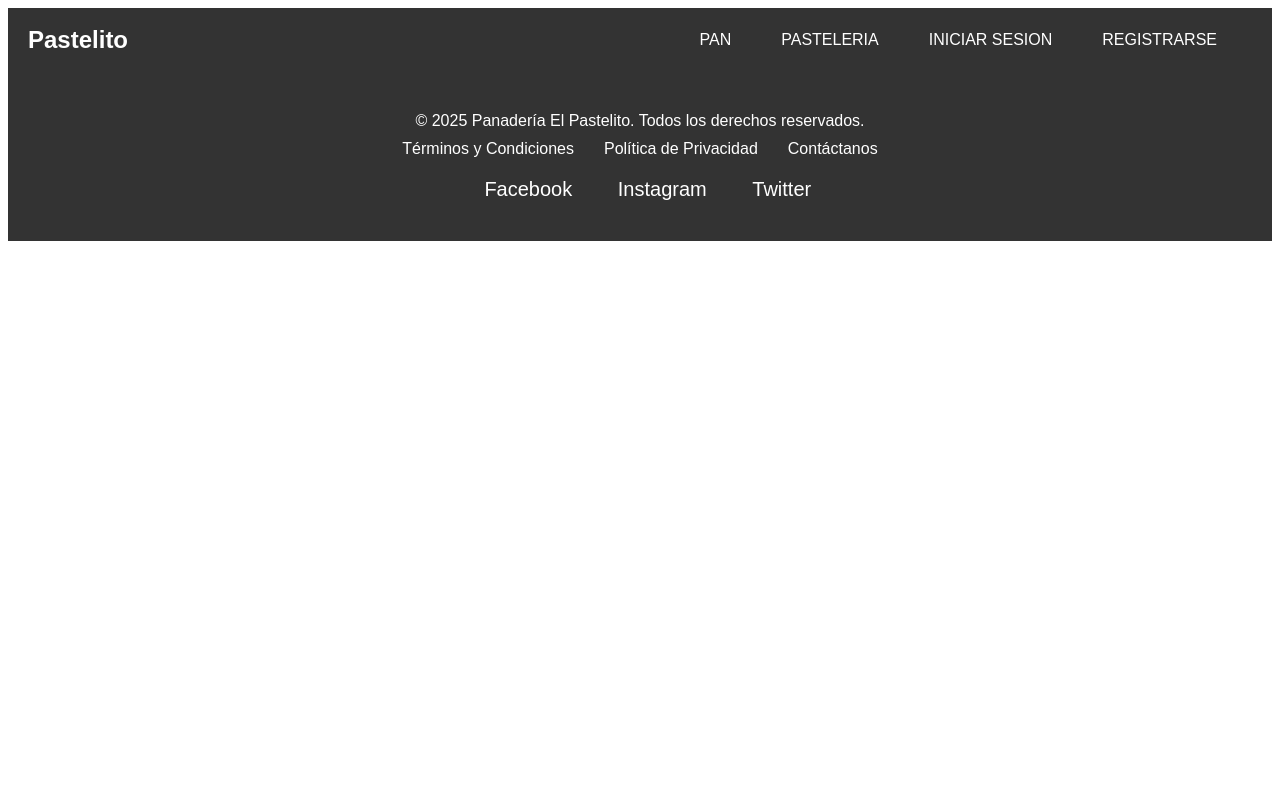
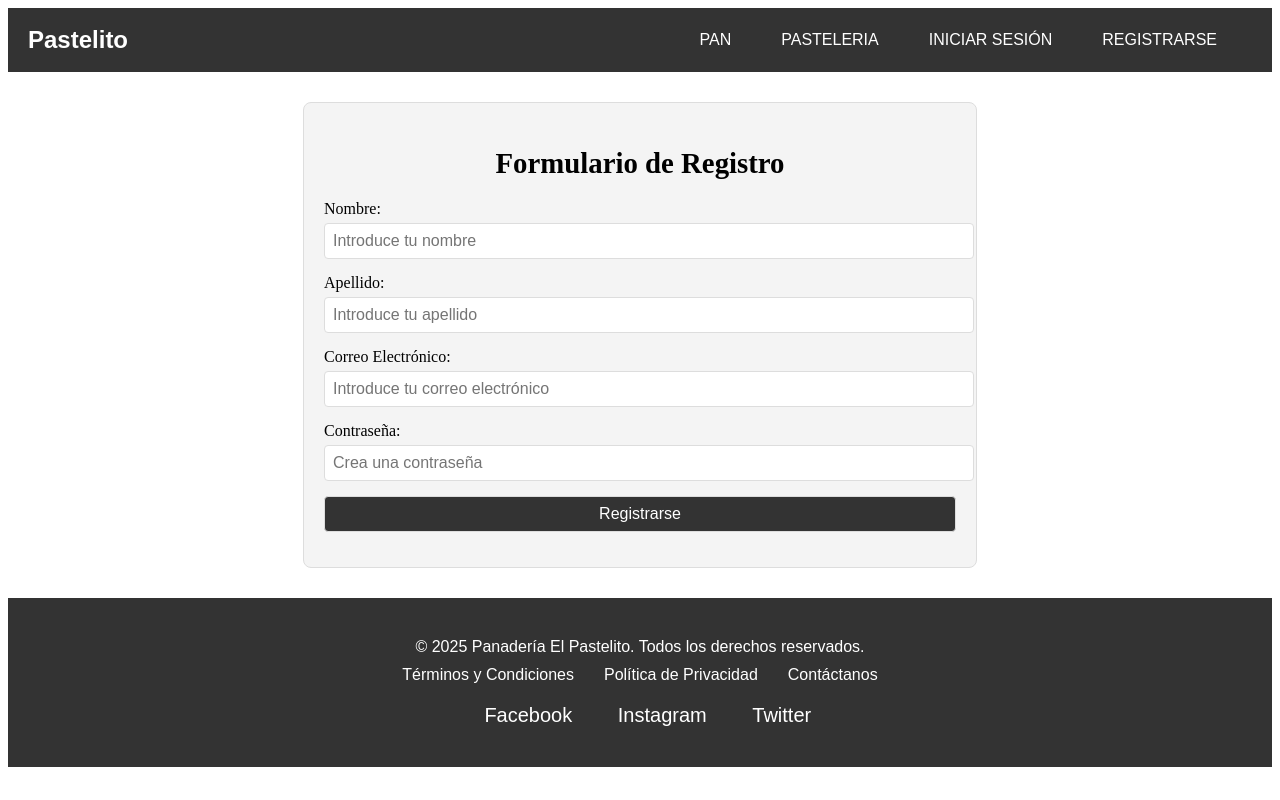
Before and after one commit to charlesproo/angular-panaderia, an Angular app: page /registrarse in a window 1280 px wide. Before the commit this address led to /. Built offline with nearby package versions, Linux system fonts and the light colour scheme.

Commit message:
AUTENTICACION REALIZADAgit add .git add .git add .git add .git add .git add .git add .git add .git add .git add .git add .!

```diff
--- a/src/app/app.routes.ts
+++ b/src/app/app.routes.ts
@@ -10,6 +10,7 @@ import { Galletas } from './components/pages/pasteleria/galletas/galletas';
 import { Croissant } from './components/pages/pasteleria/croissant/croissant';
 import { Magdalenas } from './components/pages/pasteleria/magdalenas/magdalenas';
 import { Pastelito } from './components/pages/pastelito/pastelito';
+import { RegistrarseComponent } from './components/pages/registrarse/registrarse';
 
 export const routes: Routes = [
     {path: 'pan', component: Pan},
@@ -22,6 +23,6 @@ export const routes: Routes = [
     {path: 'galletas', component: Galletas},
     {path: 'croissant', component: Croissant},
     {path: 'magdalenas', component: Magdalenas},
-    {path: '', component: Pastelito}
-
+    {path: '', component: Pastelito},
+    {path: 'registrarse', component: RegistrarseComponent}
 ];
--- a/src/app/app.ts
+++ b/src/app/app.ts
@@ -1,11 +1,11 @@
 import { Component, signal } from '@angular/core';
-import { RouterOutlet, RouterLinkWithHref } from '@angular/router';
+import { RouterOutlet, RouterModule } from '@angular/router';
 import { Cabecera } from "./components/cabecera/cabecera";
 import { Pie } from "./components/pie/pie";
 
 @Component({
   selector: 'app-root',
-  imports: [RouterOutlet, Cabecera, Pie],
+  imports: [RouterOutlet, Cabecera, Pie, RouterModule],
   templateUrl: './app.html',
   styleUrl: './app.css'
 })
--- a/src/app/components/cabecera/cabecera.html
+++ b/src/app/components/cabecera/cabecera.html
@@ -20,8 +20,7 @@
                 <li><a routerLink="magdalenas">Magdalenas</a></li>
             </ul>
         </li>
-        <li><a routerLink="">Iniciar Sesion</a>
-        </li>
-        <li><a routerLink="">Registrarse</a></li>
+        <li><a routerLink="">Iniciar Sesión</a></li>
+        <li><a routerLink="registrarse">Registrarse</a></li>
     </ul>
 </nav>
--- /dev/null
+++ b/src/app/components/pages/registrarse/registrarse.css
@@ -0,0 +1,125 @@
+/* Estilos generales para el navbar */
+nav.lineaNavegacion {
+    background-color: #333; /* Fondo oscuro */
+    color: white;
+    padding: 15px 20px;
+    font-family: Arial, sans-serif;
+    display: flex;
+    justify-content: space-between;
+    align-items: center;
+}
+
+nav .logo a {
+    color: white;
+    font-size: 24px;
+    text-decoration: none;
+    font-weight: bold;
+}
+
+/* Estilo de los enlaces de navegación */
+nav .links {
+    list-style: none;
+    display: flex;
+    margin: 0;
+    padding: 0;
+}
+
+nav .links li {
+    position: relative;
+    margin-right: 20px;
+}
+
+nav .links a {
+    color: white;
+    text-decoration: none;
+    padding: 8px 15px;
+    display: block;
+    font-size: 16px;
+    text-transform: uppercase;
+}
+
+nav .links a:hover {
+    background-color: #555; /* Hover de los enlaces */
+}
+
+/* Estilos para el submenú */
+nav .links ul {
+    list-style: none;
+    position: absolute;
+    top: 100%;
+    left: 0;
+    background-color: #333;
+    display: none;
+    min-width: 200px;
+    margin: 0;
+    padding: 0;
+    z-index: 10;
+}
+
+nav .links li:hover > ul {
+    display: block; /* Mostrar el submenú al pasar el ratón */
+}
+
+nav .links ul li a {
+    padding: 10px;
+    font-size: 14px;
+}
+
+nav .links ul li a:hover {
+    background-color: #555;
+}
+
+/* Estilos para los submenús dentro de otros submenús */
+nav .links ul ul {
+    left: 100%;
+    top: 0;
+}
+
+/* Estilo para la línea que separa los items de navegación */
+nav .lineaNavegacion {
+    border-bottom: 2px solid #444;
+}
+
+/* Estilos del formulario */
+.registro-container {
+    width: 50%;
+    margin: 30px auto;
+    padding: 20px;
+    border: 1px solid #ddd;
+    border-radius: 8px;
+    background-color: #f4f4f4;
+}
+
+.registro-container h2 {
+    text-align: center;
+    margin-bottom: 20px;
+    font-size: 1.8em;
+}
+
+.form-group {
+    margin-bottom: 15px;
+}
+
+.form-group label {
+    display: block;
+    font-size: 1em;
+    margin-bottom: 5px;
+}
+
+.form-group input {
+    width: 100%;
+    padding: 8px;
+    font-size: 1em;
+    border-radius: 4px;
+    border: 1px solid #ddd;
+}
+
+.form-group input[type="submit"] {
+    background-color: #333;
+    color: white;
+    cursor: pointer;
+}
+
+.form-group input[type="submit"]:hover {
+    background-color: #555;
+}
--- /dev/null
+++ b/src/app/components/pages/registrarse/registrarse.html
@@ -0,0 +1,24 @@
+<div class="registro-container">
+  <h2>Formulario de Registro</h2>
+  <form (ngSubmit)="onSubmit()">
+    <div class="form-group">
+      <label for="nombre">Nombre:</label>
+      <input type="text" id="nombre" [(ngModel)]="usuario.nombre" name="nombre" required placeholder="Introduce tu nombre">
+    </div>
+    <div class="form-group">
+      <label for="apellido">Apellido:</label>
+      <input type="text" id="apellido" [(ngModel)]="usuario.apellido" name="apellido" required placeholder="Introduce tu apellido">
+    </div>
+    <div class="form-group">
+      <label for="email">Correo Electrónico:</label>
+      <input type="email" id="email" [(ngModel)]="usuario.email" name="email" required placeholder="Introduce tu correo electrónico">
+    </div>
+    <div class="form-group">
+      <label for="contrasena">Contraseña:</label>
+      <input type="password" id="contrasena" [(ngModel)]="usuario.contrasenia" name="contrasena" required placeholder="Crea una contraseña">
+    </div>
+    <div class="form-group">
+      <input type="submit" value="Registrarse">
+    </div>
+  </form>
+</div>
--- /dev/null
+++ b/src/app/components/pages/registrarse/registrarse.ts
@@ -0,0 +1,35 @@
+import { Component } from '@angular/core';
+import { FormsModule } from '@angular/forms';
+import { Router } from '@angular/router';
+import { Auth } from '../../../services/auth';
+
+@Component({
+  selector: 'app-registrarse',
+  standalone: true,
+  imports: [FormsModule],
+  templateUrl: './registrarse.html',
+  styleUrls: ['./registrarse.css']
+})
+export class RegistrarseComponent {
+  usuario = {
+    nombre: '',
+    apellido: '',
+    email: '',
+    contrasenia: ''
+  };
+
+  constructor(private authService: Auth, private router: Router) { }
+
+  onSubmit(): void {
+    if (this.usuario.nombre && this.usuario.apellido && this.usuario.email && this.usuario.contrasenia) {
+      this.authService.almacenarUsuario(this.usuario.nombre, this.usuario.apellido, this.usuario.email, this.usuario.contrasenia);
+      alert('Usuario registrado correctamente');
+
+      this.router.navigate(['']);
+
+      this.usuario = { nombre: '', apellido: '', email: '', contrasenia: '' };
+    } else {
+      alert('Por favor, complete todos los campos');
+    }
+  }
+}
--- /dev/null
+++ b/src/app/models/usuario.ts
@@ -0,0 +1,14 @@
+export class Usuario {
+    nombre: string;
+    apellido: string;
+    email: string;
+    contrasenia: string;
+
+  constructor(nombre: string, apellido: string, email: string, clave: string) {
+        this.nombre = nombre;
+        this.apellido = apellido
+        this.email = email;
+        this.contrasenia = clave;
+  }
+
+}
--- /dev/null
+++ b/src/app/services/auth.ts
@@ -0,0 +1,34 @@
+import { Injectable } from '@angular/core';
+import { Usuario } from '../models/usuario';
+
+@Injectable({
+  providedIn: 'root',
+})
+export class Auth {
+  private usuarios: Usuario[] = [];
+
+  constructor() {
+    const almacenUsuarios = localStorage.getItem('usuarios');
+    if (almacenUsuarios) {
+      this.usuarios = JSON.parse(almacenUsuarios);
+      console.log('Usuarios cargados desde localStorage:', this.usuarios);
+    } else {
+      console.log('No hay usuarios en localStorage, array vacío:', this.usuarios);
+    }
+  }
+
+  almacenarUsuario(nombre: string, apellido: string, contrasenia: string, email: string): void {
+    const nuevoUsuario = new Usuario(nombre, apellido, email, contrasenia);
+    this.usuarios.push(nuevoUsuario);
+    localStorage.setItem('usuarios', JSON.stringify(this.usuarios));
+    console.log('Usuario registrado, array actualizado:', this.usuarios);
+  }
+
+  validarCredenciales(correo: string, contraseña: string): boolean {
+    const usuarioEncontrado = this.usuarios.find(
+      (usuario) => usuario.email === correo && usuario.contrasenia === contraseña
+    );
+    console.log('Validando credenciales, usuarios en array:', this.usuarios);
+    return !!usuarioEncontrado;
+  }
+}
```
Also changed, not shown: 2 other files (tests, documents, lock files or other folders).
